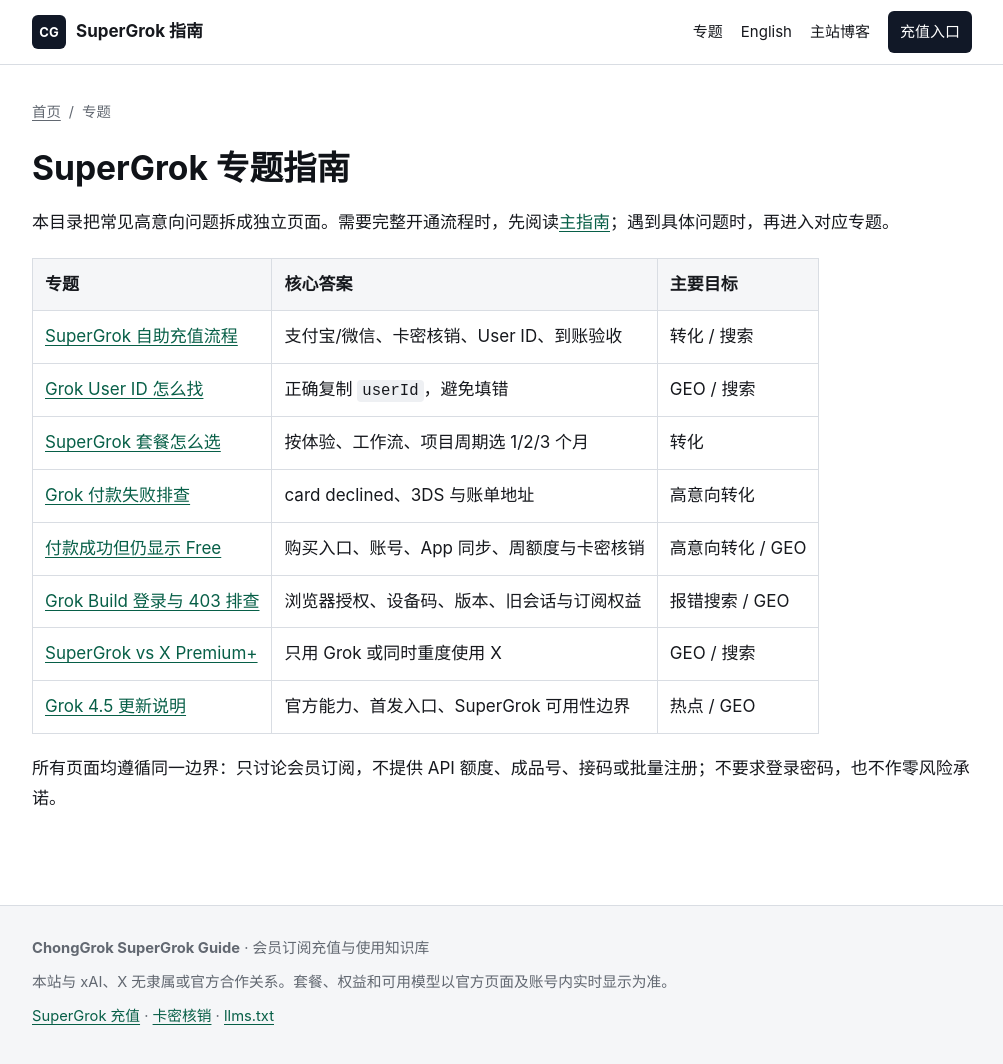
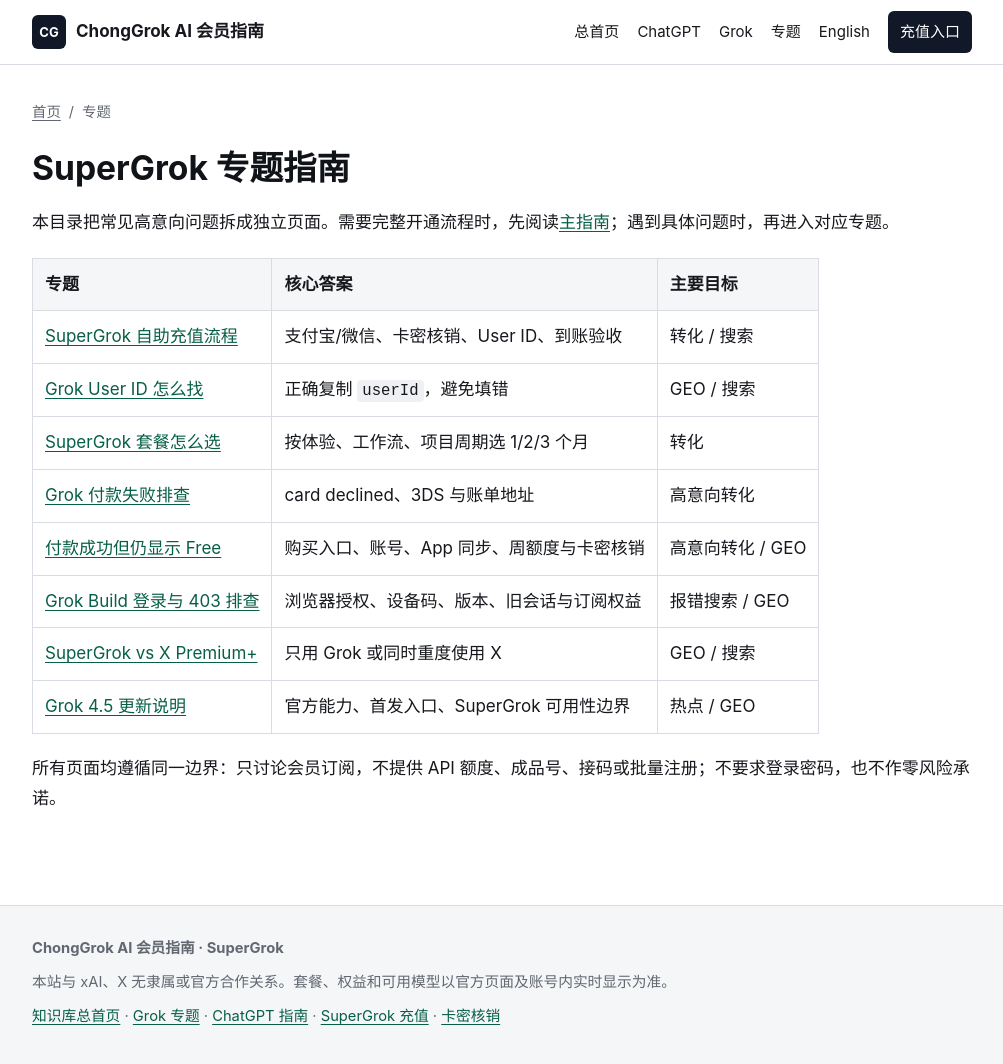
Before and after one commit to he20000405-pixel/supergrok-china-guide, a Jekyll site: the page built from guides/index.md, in a window 1280 px wide and 1068 px high. Shown: the top 1064 px of the window, without its empty margins (138-1141 px from the left). Built offline with Jekyll 4.4.1, drawn with Linux system fonts in a browser that asks for light colours.

Commit message:
Link Grok guide to unified portal

```diff
--- a/_config.yml
+++ b/_config.yml
@@ -4,6 +4,10 @@ description: "chonggrok.com 的 SuperGrok 国内充值指南，说明支付宝
 url: "https://he20000405-pixel.github.io"
 baseurl: "/supergrok-china-guide"
 repository: "he20000405-pixel/supergrok-china-guide"
+portal_url: "https://he20000405-pixel.github.io/"
+chatgpt_guide_url: "https://he20000405-pixel.github.io/chatgpt-plus-pro-china-guide/"
+grok_guide_url: "https://he20000405-pixel.github.io/supergrok-china-guide/"
+asset_version: "20260713-portal"
 lang: "zh-CN"
 timezone: "Asia/Shanghai"
 author:
--- a/_includes/footer.html
+++ b/_includes/footer.html
@@ -1,7 +1,7 @@
 <footer class="site-footer">
   <div class="footer-shell">
-    <p><strong>ChongGrok SuperGrok Guide</strong> · 会员订阅充值与使用知识库</p>
+    <p><strong>ChongGrok AI 会员指南 · SuperGrok</strong></p>
     <p>本站与 xAI、X 无隶属或官方合作关系。套餐、权益和可用模型以官方页面及账号内实时显示为准。</p>
-    <p><a href="https://chonggrok.com/supergrok">SuperGrok 充值</a> · <a href="https://chonggrok.com/verify">卡密核销</a> · <a href="{{ '/llms.txt' | relative_url }}">llms.txt</a></p>
+    <p><a href="{{ site.portal_url }}">知识库总首页</a> · <a href="{{ '/guides/' | relative_url }}">Grok 专题</a> · <a href="{{ site.chatgpt_guide_url }}">ChatGPT 指南</a> · <a href="https://chonggrok.com/supergrok">SuperGrok 充值</a> · <a href="https://chonggrok.com/verify">卡密核销</a></p>
   </div>
 </footer>
--- a/_includes/header.html
+++ b/_includes/header.html
@@ -1,10 +1,12 @@
 <header class="site-header">
   <div class="nav-shell">
-    <a class="brand" href="{{ '/' | relative_url }}"><span class="brand-mark">CG</span><span>SuperGrok 指南</span></a>
+    <a class="brand" href="{{ site.portal_url }}" aria-label="ChongGrok AI 会员指南总首页"><span class="brand-mark">CG</span><span>ChongGrok AI 会员指南</span></a>
     <nav class="site-nav" aria-label="主导航">
+      <a href="{{ site.portal_url }}">总首页</a>
+      <a href="{{ site.chatgpt_guide_url }}">ChatGPT</a>
+      <a href="{{ '/' | relative_url }}">Grok</a>
       <a href="{{ '/guides/' | relative_url }}">专题</a>
       <a href="{{ '/en/' | relative_url }}">English</a>
-      <a href="https://chonggrok.com/blog">主站博客</a>
       <a class="nav-cta" href="https://chonggrok.com/supergrok">充值入口</a>
     </nav>
   </div>
--- a/_layouts/default.html
+++ b/_layouts/default.html
@@ -13,7 +13,7 @@
     <link rel="alternate" hreflang="en" href="{{ '/en/' | absolute_url }}">
     <link rel="alternate" hreflang="x-default" href="{{ '/' | absolute_url }}">
     {% endif %}
-    <link rel="stylesheet" href="{{ '/assets/css/style.css' | relative_url }}">
+    <link rel="stylesheet" href="{{ '/assets/css/style.css' | relative_url }}?v={{ site.asset_version }}">
     {% if page.canonical %}<link rel="canonical" href="{{ page.canonical }}">{% endif %}
     <script type="application/ld+json">
     {
--- a/assets/css/style.css
+++ b/assets/css/style.css
@@ -63,7 +63,7 @@ img { display: block; max-width: 100%; height: auto; margin: 24px auto; border:
   body { font-size: 16px; }
   .nav-shell { align-items: flex-start; flex-direction: column; padding: 12px 0; gap: 10px; }
   .site-header { position: static; }
-  .site-nav { width: 100%; gap: 12px; overflow-x: auto; padding-bottom: 2px; }
+  .site-nav { width: 100%; flex-wrap: wrap; gap: 8px 12px; padding-bottom: 2px; }
   h1 { font-size: 1.72rem; }
   h2 { font-size: 1.32rem; }
   .guide-grid { grid-template-columns: 1fr; }
```
